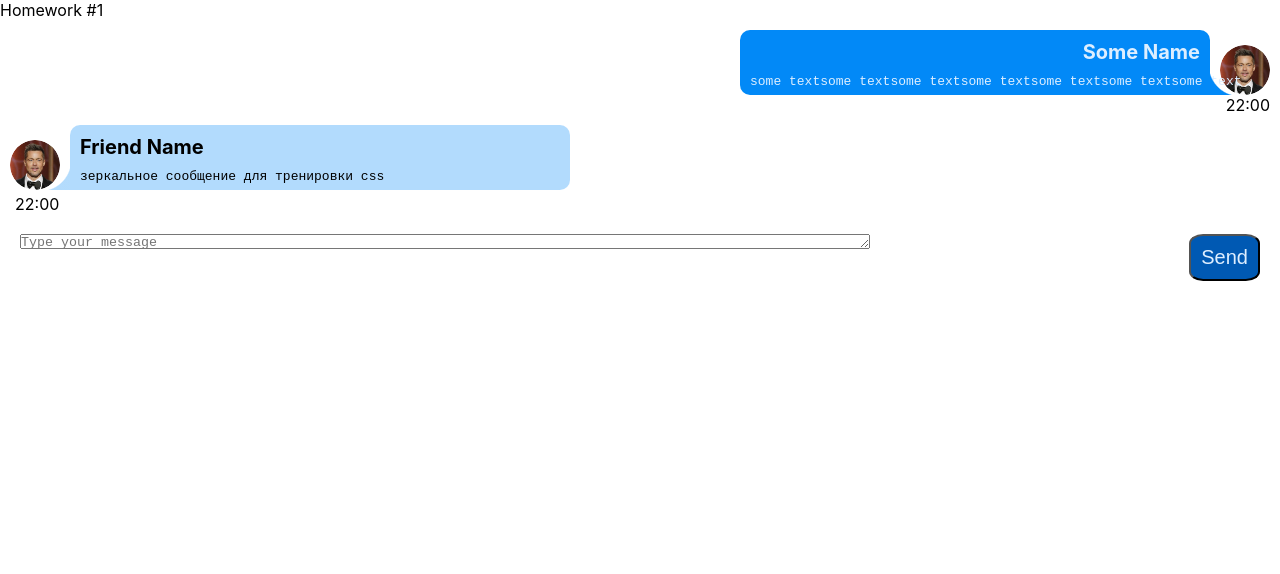
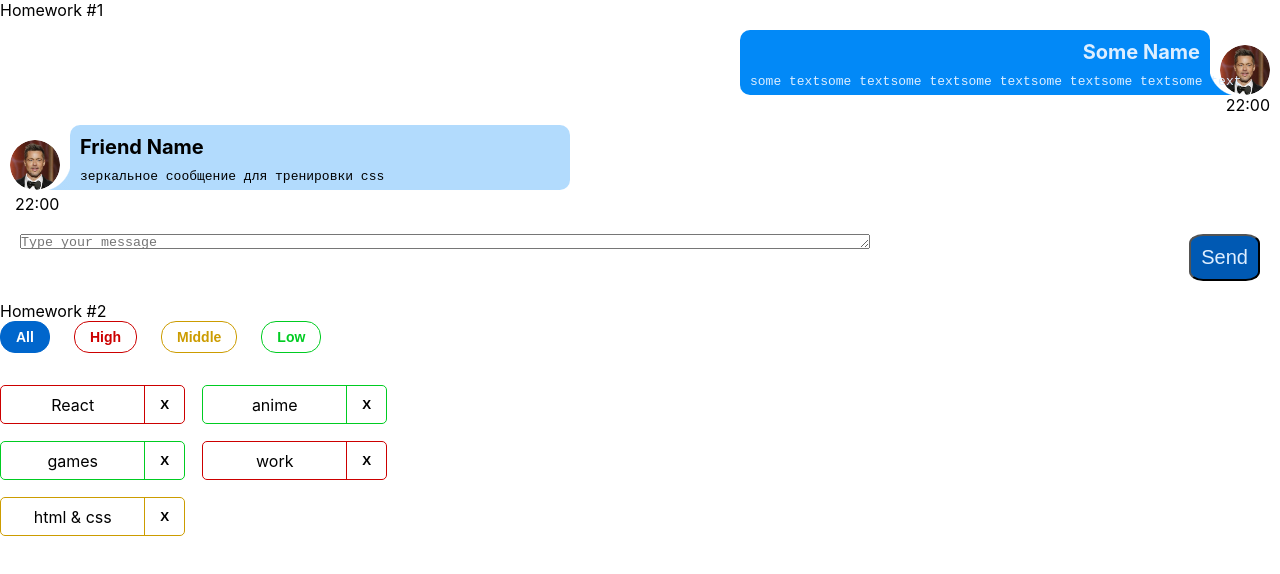
Before and after one commit to Chernik1991/DZignat2, a React (Create React App) app: page / in a window 1280 px wide. Shown: the top 574 px of the page. Built offline with nearby package versions, Linux system fonts and the light colour scheme.

Commit message:
commit 2 dz

```diff
--- a/src/s1-main/App.tsx
+++ b/src/s1-main/App.tsx
@@ -1,13 +1,14 @@
 import React from 'react'
 import s from './App.module.css'
 import HW1 from '../s2-homeworks/hw01/HW1'
+import HW2 from '../s2-homeworks/hw02/HW2';
 
 function App() {
     return (
         <div className={s.App}>
             <HW1/>
             {/*раскомментировать по ходу выполнения*/}
-            {/*<HW2/>*/}
+            <HW2/>
             {/*<HW3/>*/}
             {/*<HW4/>*/}
 
--- a/src/s2-homeworks/hw02/HW2.tsx
+++ b/src/s2-homeworks/hw02/HW2.tsx
@@ -3,12 +3,12 @@
 import s2 from '../../s1-main/App.module.css'
 
 /*
-* 1 - описать типы AffairPriorityType, AffairType
-* 2 - указать нужный тип для defaultAffairs
+* 1 - описать типы AffairPriorityType, AffairType +
+* 2 - указать нужный тип для defaultAffairs +
 * 3 - дописать типы и логику функции filterAffairs и проверить её тестами
-* 4 - выполнить пункт 3 для функции deleteAffair
-* 5 - указать нужный тип в useState с affairs
-* 6 - дописать тип и логику функции deleteAffairCallback
+* 4 - выполнить пункт 3 для функции deleteAffair+
+* 5 - указать нужный тип в useState с affairs +
+* 6 - дописать тип и логику функции deleteAffairCallback+
 * 7 - в файле Affairs.tsx дописать типизацию пропсов
 * 8 - в файле Affairs.tsx дописать логику функций setAll, setHigh, setMiddle, setLow
 * 9 - в файле Affair.tsx дописать типизацию пропсов
@@ -17,16 +17,16 @@
 * */
 
 // types
-export type AffairPriorityType = any // need to fix any
+export type AffairPriorityType = 'high' | 'middle' | 'low'// need to fix any
 export type AffairType = {
-    _id: any // need to fix any
-    name: any // need to fix any
+    _id: number // need to fix any
+    name: string// need to fix any
     priority: AffairPriorityType
 }
 export type FilterType = 'all' | AffairPriorityType
 
 // constants
-const defaultAffairs: any = [ // need to fix any
+const defaultAffairs: AffairType[] = [ // need to fix any
     {_id: 1, name: 'React', priority: 'high'}, // студенты могут изменить содержимое name и количество элементов в массиве, ...priority не менять!
     {_id: 2, name: 'anime', priority: 'low'},
     {_id: 3, name: 'games', priority: 'low'},
@@ -35,22 +35,22 @@
 ]
 
 // pure helper functions
-export const filterAffairs = (affairs: any, filter: any): any => { // need to fix any
+export const filterAffairs = (affairs: AffairType[], filter: FilterType): AffairType[] => { // need to fix any
+    if (filter === 'all') return affairs
+    else return [...affairs.filter((el)=>el.priority===filter)]// need to fix
+}
+export const deleteAffair = (affairs: AffairType[], _id: number): AffairType[] => { // need to fix any
 
-
-    return affairs // need to fix
-}
-export const deleteAffair = (affairs: any, _id: any): any => { // need to fix any
-
-    return affairs // need to fix
+    return [...affairs.filter(el=>el._id!==_id)] // need to fix
 }
 
 function HW2() {
-    const [affairs, setAffairs] = useState<any>(defaultAffairs) // need to fix any
+    const [affairs, setAffairs] = useState<AffairType[]>(defaultAffairs) // need to fix any
     const [filter, setFilter] = useState<FilterType>('all')
 
     const filteredAffairs = filterAffairs(affairs, filter)
-    const deleteAffairCallback = (_id: any) => { // need to fix any
+    const deleteAffairCallback = (_id: number) => {
+       setAffairs(deleteAffair(affairs,_id))
         // need to fix
     }
 
--- a/src/s2-homeworks/hw02/affairs/Affairs.tsx
+++ b/src/s2-homeworks/hw02/affairs/Affairs.tsx
@@ -4,23 +4,27 @@
 import s from './Affairs.module.css'
 
 type AffairsPropsType = {
-    data: any // need to fix any
-    setFilter: any
-    deleteAffairCallback: any
+    data: AffairType[] // need to fix any
+    setFilter: (filter: FilterType)=>void
+    deleteAffairCallback: (_id: number)=>void
     filter: FilterType
 }
 
 function Affairs(props: AffairsPropsType) {
     const setAll = () => {
+        props.setFilter("all")
         // need to fix
     }
     const setHigh = () => {
+        props.setFilter("high")
         // need to fix
     }
     const setMiddle = () => {
+        props.setFilter("middle")
         // need to fix
     }
     const setLow = () => {
+        props.setFilter("low")
         // need to fix
     }
 
--- a/src/s2-homeworks/hw02/affairs/affair/Affair.tsx
+++ b/src/s2-homeworks/hw02/affairs/affair/Affair.tsx
@@ -6,11 +6,12 @@
 type AffairPropsType = {
     // key не нужно типизировать
     affair: AffairType
-    deleteAffairCallback: any // need to fix any
+    deleteAffairCallback: (_id: number)=>void // need to fix any
 }
 
 function Affair(props: AffairPropsType) {
     const deleteCallback = () => {
+        props.deleteAffairCallback(props.affair._id)
         // need to fix
     }
 
@@ -19,27 +20,19 @@
     const affairClass = s.affair + ' ' + s2[props.affair.priority]
 
     return (
-        <div
-            id={'hw2-affair-' + props.affair._id}
-            className={affairClass}
-        >
+        <div id={'hw2-affair-' + props.affair._id} className={affairClass}>
             <div id={'hw2-name-' + props.affair._id} className={nameClass}>
                 {/*создаёт студент*/}
-
+                {props.affair.name}
                 {/**/}
             </div>
             <div id={'hw2-priority-' + props.affair._id} hidden>
                 {/*создаёт студент*/}
-
+                {props.affair.priority}
                 {/**/}
             </div>
-
-            <button
-                id={'hw2-button-delete-' + props.affair._id}
-                className={buttonClass}
-                // need to fix
-
-            >
+            <button onClick={deleteCallback}
+                id={'hw2-button-delete-' + props.affair._id} className={buttonClass}>
                 {/*текст кнопки могут изменить студенты*/}
                 X
                 {/**/}
```
